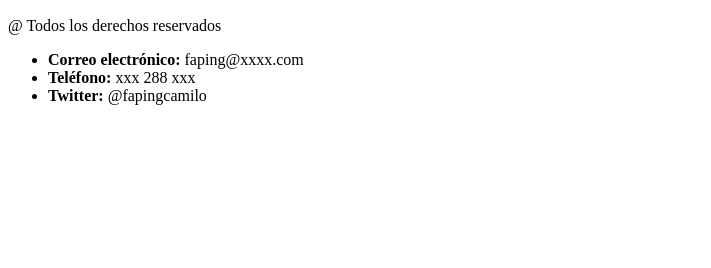
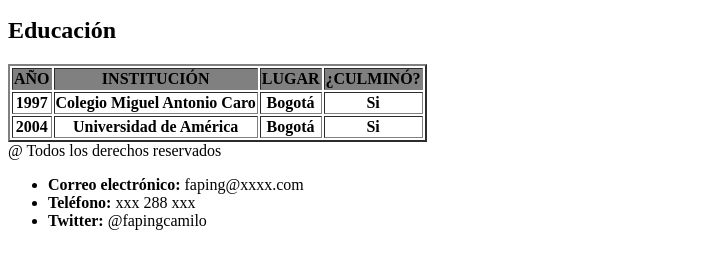
Before and after one commit to faping/hoja_de_vida, a plain HTML site: page educacion.html in a window 1280 px wide. Shown: the part 290-558 px from the top of the page, without its empty margins (0-711 px from the left). Drawn offline with Linux system fonts and the light colour scheme.

Commit message:
Adición tabla
Se agregó la tabla con los estudios realizados.

```diff
--- a/educacion.html
+++ b/educacion.html
@@ -12,7 +12,27 @@
 	<h2>10 de abril de 1980; Bogotá D.C. - Colombia</h2>
 </header>
 <body>
-
+	<h2>Educación</h2>
+	<table border="2">
+		<tr bgcolor="gray">
+			<th>AÑO</th>
+			<th>INSTITUCIÓN</th>
+			<th>LUGAR</th>
+			<th>¿CULMINÓ?</th>
+		</tr>
+		<tr>
+			<th>1997</th>
+			<th>Colegio Miguel Antonio Caro</th>
+			<th>Bogotá</th>
+			<th>Si</th>
+		</tr>
+		<tr>
+			<th>2004</th>
+			<th>Universidad de América</th>
+			<th>Bogotá</th>
+			<th>Si</th>
+		</tr>
+	</table>
 </body>
 <footer>
 @ Todos los derechos reservados
```
